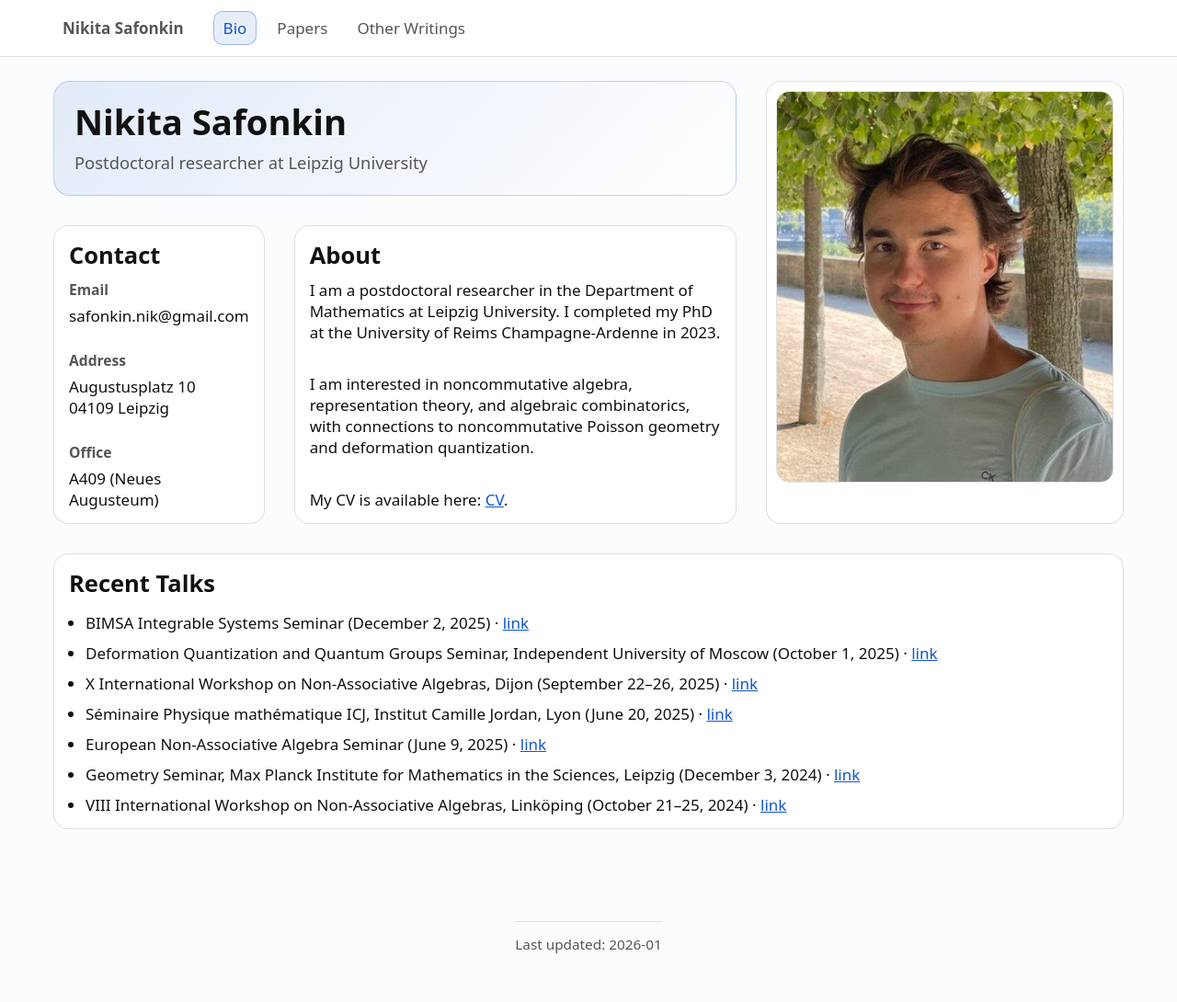
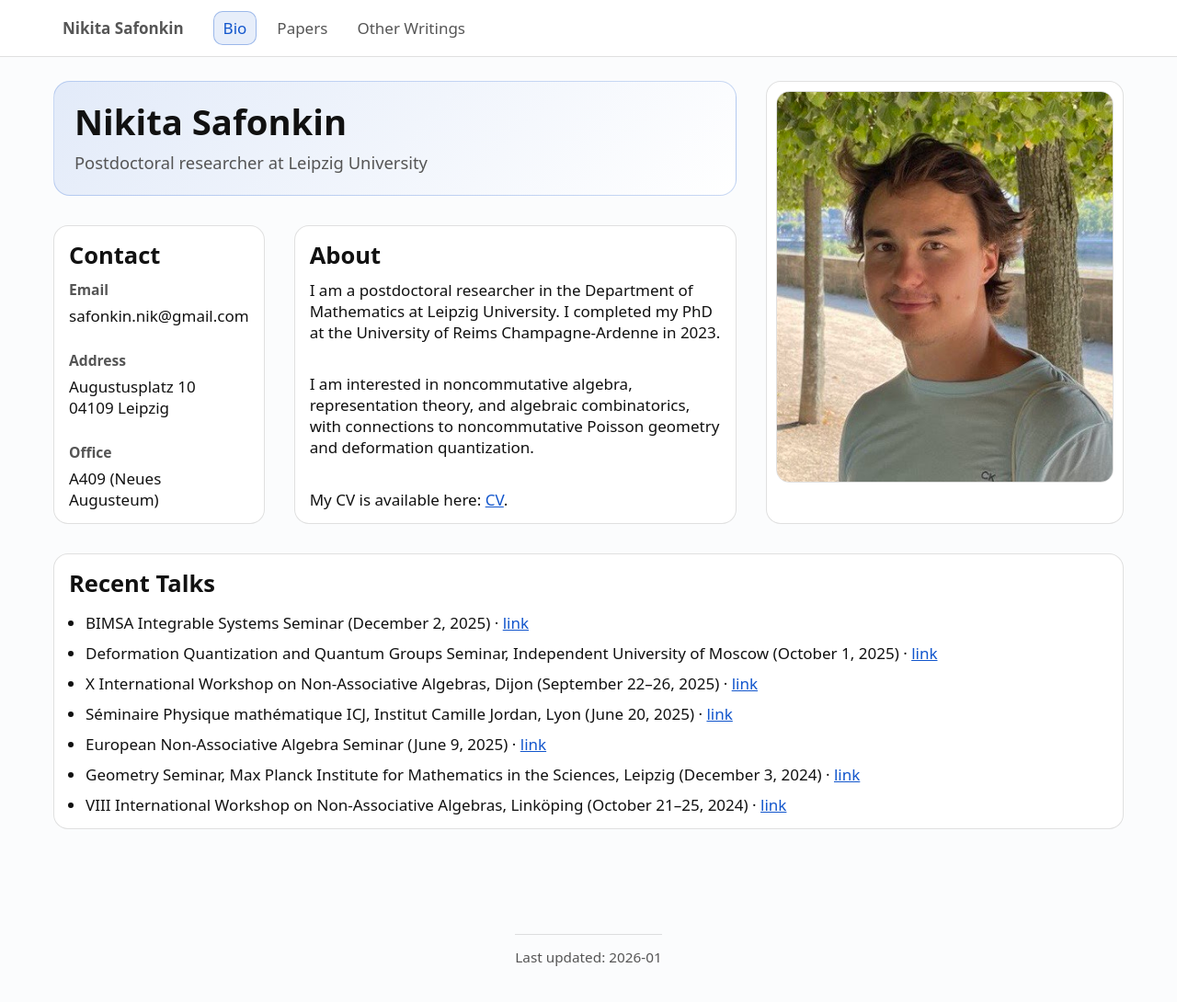
Before and after one commit to n-safonkin/n-safonkin.github.io, a Jekyll site: the page built from index.html, in a window 1280 px wide and 1111 px high. Shown: the top 1090 px of the window at 92% size. Built offline with Jekyll 4.4.1, drawn with Linux system fonts in a browser that asks for light colours.

Commit message:
Update spacing.css

```diff
--- a/assets/spacing.css
+++ b/assets/spacing.css
@@ -5,7 +5,30 @@
   font-size: 106.25% !important;
 }
 
-/* --- 1) SAME WIDTH + SAME LEFT/TOP ORIGIN EVERYWHERE --- */
+/* --- 1) MAKE FOOTER ("Last updated") SIT AT THE BOTTOM OF THE VIEWPORT --- */
+/* Works whether the footer is inside .wrap or after it */
+html, body{
+  height: 100%;
+}
+body{
+  min-height: 100vh;
+  display: flex;
+  flex-direction: column;
+}
+.wrap{
+  flex: 1 0 auto;
+  display: flex;
+  flex-direction: column;
+}
+
+/* push footer down when page content is short (so it's not right after talks) */
+footer,
+.footer,
+.site-footer{
+  margin-top: auto !important;
+}
+
+/* --- 2) SAME WIDTH + SAME LEFT/TOP ORIGIN EVERYWHERE --- */
 :root{
   --container: 1200px;     /* same width on all pages */
   --wrap-pad-top: 26px;    /* ensures hero top-left aligns */
@@ -35,7 +58,7 @@
   margin-top: 0 !important;
 }
 
-/* --- 2) DOUBLE SPACING BETWEEN BLOCKS --- */
+/* --- 3) DOUBLE SPACING BETWEEN BLOCKS --- */
 
 /* BIO page: double spacing between hero / photo / contact / about */
 .home-layout{
@@ -58,12 +81,3 @@
 .writings-list{
   gap: 28px !important;
 }
-
-/* --- 3) “LAST UPDATED” ON BIO: move it a bit higher --- */
-/* (Footer exists only on Bio in your setup, so this won’t affect other pages.) */
-footer,
-.footer,
-.site-footer{
-  position: relative !important;
-  bottom: 14px !important; /* move up slightly */
-}
```
